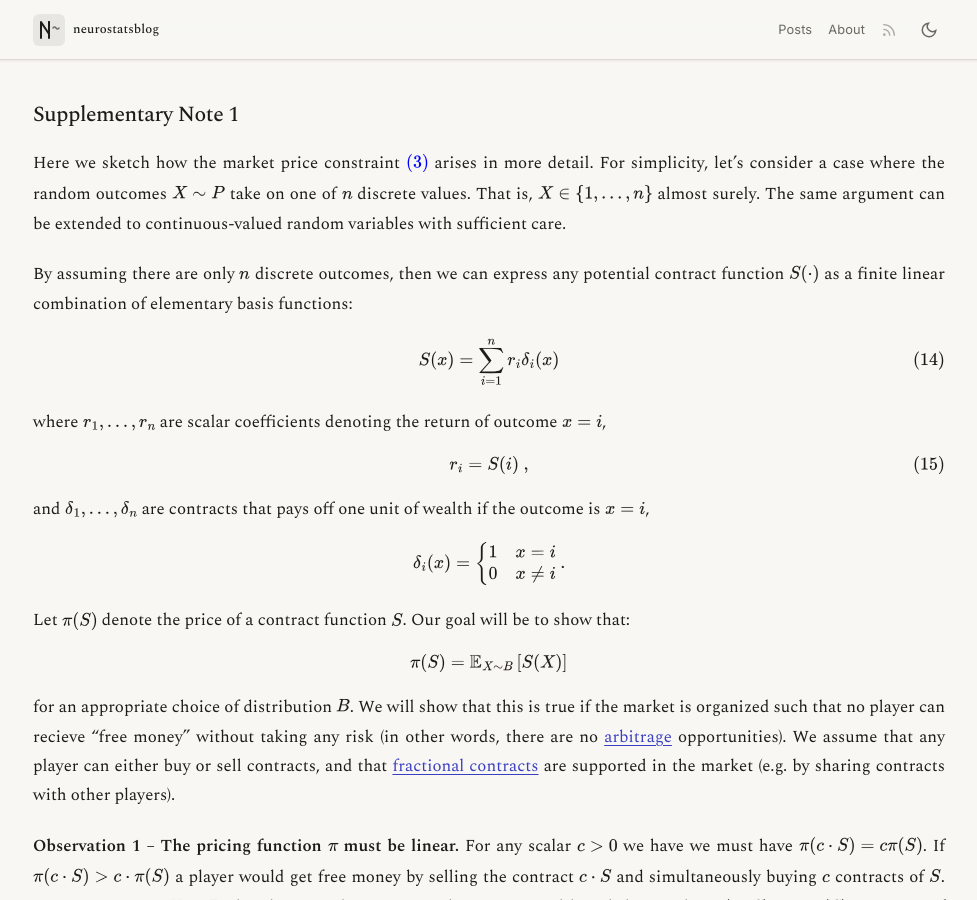
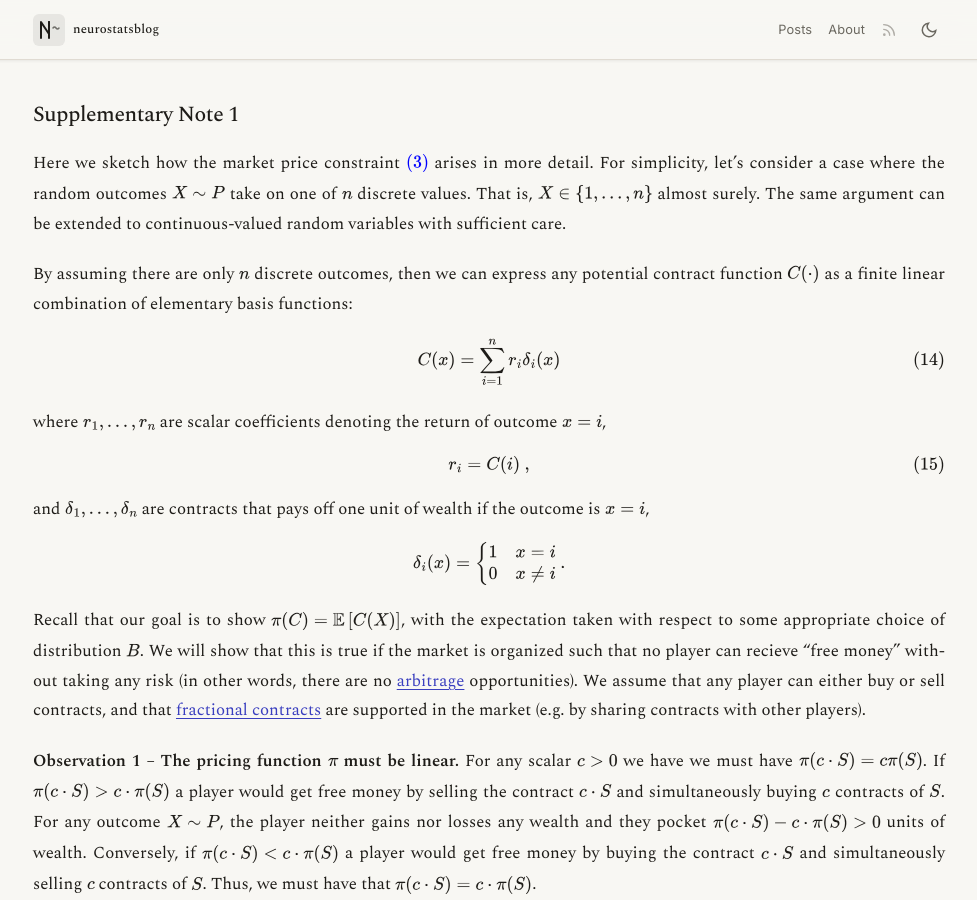
Before and after one commit to neurostatsblog/neurostatsblog.github.io, a Jekyll site: the page built from _posts/2026-05-13-model-comparison-by-betting.md, in a window 1280 px wide and 900 px high, scrolled down 6161 px. Shown: the whole window, without its empty margins (151-1128 px from the left). Built offline with Jekyll 4.4.1, drawn with Linux system fonts in a browser that asks for light colours.

Commit message:
update draft

```diff
--- a/_config.yml
+++ b/_config.yml
@@ -8,7 +8,7 @@ baseurl: ""
 
 author:
   name: Alex Williams
-  email: alex.h.willia@gmail.com
+  email: alex.h.williams@nyu.edu
   bio: >-
     Faculty at NYU working at the intersection of computational neuroscience,
     machine learning, and statistical inference.
--- a/_layouts/post.html
+++ b/_layouts/post.html
@@ -29,7 +29,7 @@ layout: default
         {% if page.authors %}
         <span class="byline-item">
           <span class="byline-label">By</span>
-          {% for author in page.authors %}{{ author }}{% unless forloop.last %}, {% endunless %}{% endfor %}
+          {% for author in page.authors %}{% if author.name %}{{ author.name }}{% else %}{{ author }}{% endif %}{% unless forloop.last %}, {% endunless %}{% endfor %}
         </span>
         {% endif %}
         {% if page.reviewers %}
--- a/_posts/2026-05-13-model-comparison-by-betting.md
+++ b/_posts/2026-05-13-model-comparison-by-betting.md
@@ -265,11 +268,11 @@ For simplicity, let's consider a case where the random outcomes $X \sim P$ take
 That is, $X \in \\{1, \dots, n\\}$ almost surely.
 The same argument can be extended to continuous-valued random variables with sufficient care.
 
-By assuming there are only $n$ discrete outcomes, then we can express any potential contract function $S(\cdot)$ as a finite linear combination of elementary basis functions:
+By assuming there are only $n$ discrete outcomes, then we can express any potential contract function $C(\cdot)$ as a finite linear combination of elementary basis functions:
 
 $$
 \begin{equation}
-S(x) = \sum_{i=1}^n r_i \delta_i(x)
+C(x) = \sum_{i=1}^n r_i \delta_i(x)
 \label{eq:contract-decomposition}
 \end{equation}
 $$
@@ -278,7 +281,7 @@ where $r_1, \dots, r_n$ are scalar coefficients denoting the return of outcome $
 
 $$
 \begin{equation}
-r_i = S(i) ~,
+r_i = C(i) ~,
 \end{equation}
 $$
 
@@ -292,15 +295,7 @@ $$
 $$
 
 
-
-Let $\pi(S)$ denote the price of a contract function $S$.
-Our goal will be to show that:
-
-$$
-\pi(S) = \mathbb{E}_{X \sim B}  \left [ S(X) \right ]
-$$
-
-for an appropriate choice of distribution $B$.
+Recall that our goal is to show $\pi(C) = \mathbb{E} \left [ C(X) \right ]$, with the expectation taken with respect to some appropriate choice of distribution $B$.
 We will show that this is true if the market is organized such that no player can recieve "free money" without taking any risk (in other words, there are no [arbitrage](https://en.wikipedia.org/wiki/Arbitrage) opportunities).
 We assume that any player can either buy or sell contracts, and that [fractional contracts](https://en.wikipedia.org/wiki/Fractional_ownership) are supported in the market (e.g. by sharing contracts with other players).
 
```
Also changed, not shown: other parts of _posts/2026-05-13-model-comparison-by-betting.md (+4 -1 lines), _posts/2026-04-02-sample-post.md (+4 -1 lines), 3 other files.
